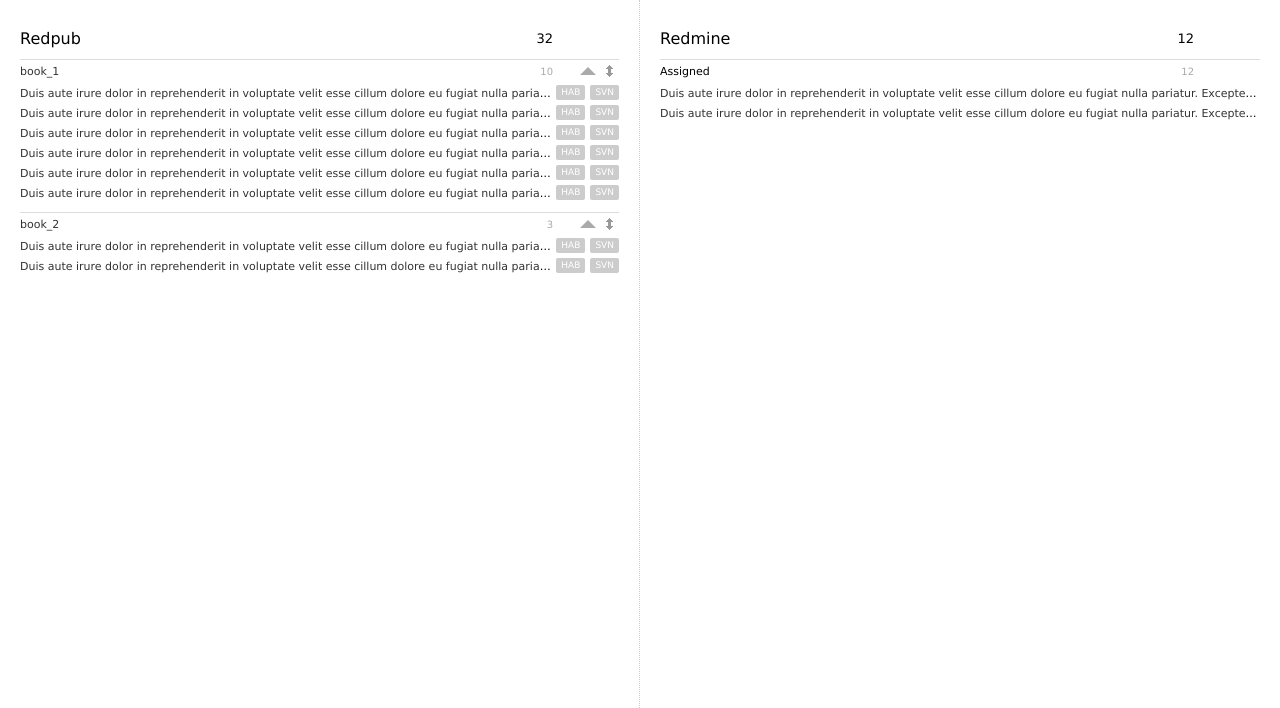
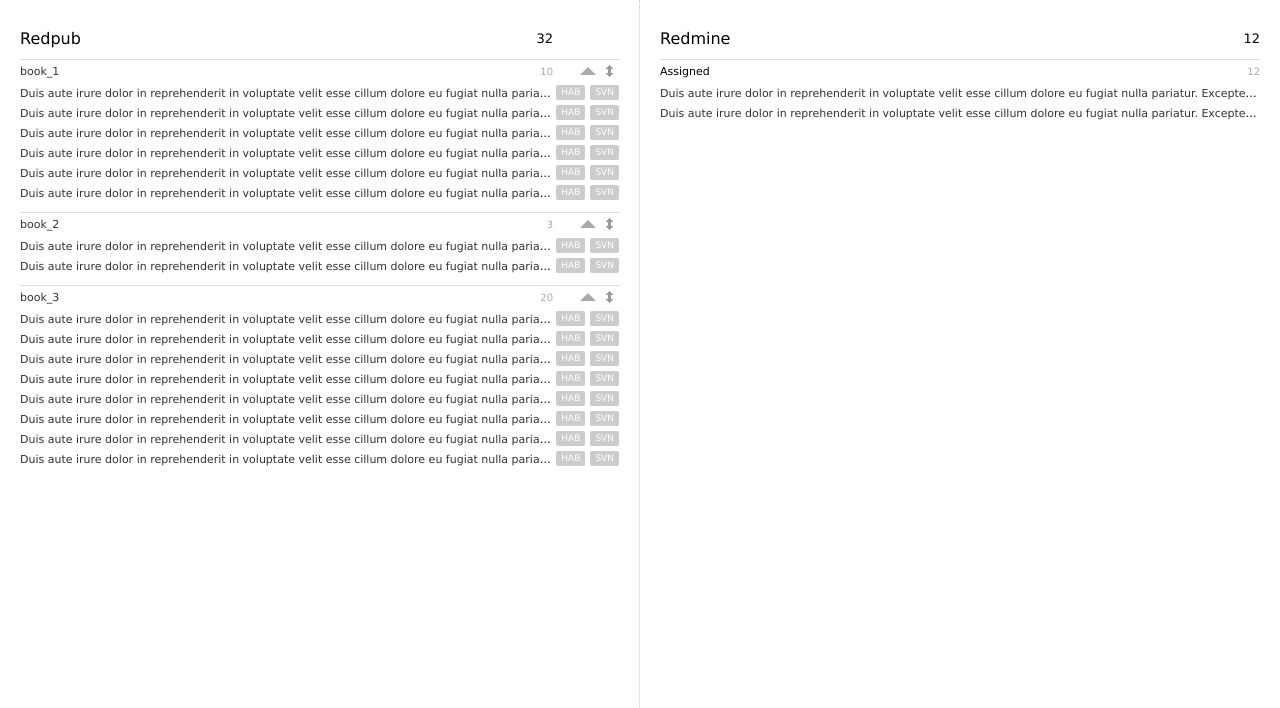
Before and after one commit to tomgenoni/projects, a PHP site: page / in a window 1280 px wide. Shown: the top 708 px of the page. Run offline with PHP 8.4, Linux system fonts and the light colour scheme; some libraries are stand-ins or nearby versions.

Commit message:
minor updates

```diff
--- a/dash/index.html
+++ b/dash/index.html
@@ -67,6 +67,51 @@
 						</li>
 					</ul>
 				</div>
+				<div class="listing" id="list-3">
+					<h3><a href="#">book_3</a><span>20</span><span class="tool tool-move"></span><span class="tool tool-hide"></span></h3>
+					<ul>
+						<li>
+							<div class="ticket-description"><a href="#">Duis aute irure dolor in reprehenderit in voluptate velit esse cillum dolore eu fugiat nulla pariatur. Excepteur sint occaecat cupidatat non proident, sunt in culpa qui officia deserunt mollit anim id est laborum.</a></div>
+							<div class="ticket-habitat"><a href="#" class="btn">Hab</a></div>
+							<div class="ticket-svn"><a href="#" class="btn">SVN</a></div>
+						</li>
+						<li>
+							<div class="ticket-description"><a href="#">Duis aute irure dolor in reprehenderit in voluptate velit esse cillum dolore eu fugiat nulla pariatur. Excepteur sint occaecat cupidatat non proident, sunt in culpa qui officia deserunt mollit anim id est laborum.</a></div>
+							<div class="ticket-habitat"><a href="#" class="btn">Hab</a></div>
+							<div class="ticket-svn"><a href="#" class="btn">SVN</a></div>
+						</li>
+						<li>
+							<div class="ticket-description"><a href="#">Duis aute irure dolor in reprehenderit in voluptate velit esse cillum dolore eu fugiat nulla pariatur. Excepteur sint occaecat cupidatat non proident, sunt in culpa qui officia deserunt mollit anim id est laborum.</a></div>
+							<div class="ticket-habitat"><a href="#" class="btn">Hab</a></div>
+							<div class="ticket-svn"><a href="#" class="btn">SVN</a></div>
+						</li>
+						<li>
+							<div class="ticket-description"><a href="#">Duis aute irure dolor in reprehenderit in voluptate velit esse cillum dolore eu fugiat nulla pariatur. Excepteur sint occaecat cupidatat non proident, sunt in culpa qui officia deserunt mollit anim id est laborum.</a></div>
+							<div class="ticket-habitat"><a href="#" class="btn">Hab</a></div>
+							<div class="ticket-svn"><a href="#" class="btn">SVN</a></div>
+						</li>
+						<li>
+							<div class="ticket-description"><a href="#">Duis aute irure dolor in reprehenderit in voluptate velit esse cillum dolore eu fugiat nulla pariatur. Excepteur sint occaecat cupidatat non proident, sunt in culpa qui officia deserunt mollit anim id est laborum.</a></div>
+							<div class="ticket-habitat"><a href="#" class="btn">Hab</a></div>
+							<div class="ticket-svn"><a href="#" class="btn">SVN</a></div>
+						</li>
+						<li>
+							<div class="ticket-description"><a href="#">Duis aute irure dolor in reprehenderit in voluptate velit esse cillum dolore eu fugiat nulla pariatur. Excepteur sint occaecat cupidatat non proident, sunt in culpa qui officia deserunt mollit anim id est laborum.</a></div>
+							<div class="ticket-habitat"><a href="#" class="btn">Hab</a></div>
+							<div class="ticket-svn"><a href="#" class="btn">SVN</a></div>
+						</li>
+						<li>
+							<div class="ticket-description"><a href="#">Duis aute irure dolor in reprehenderit in voluptate velit esse cillum dolore eu fugiat nulla pariatur. Excepteur sint occaecat cupidatat non proident, sunt in culpa qui officia deserunt mollit anim id est laborum.</a></div>
+							<div class="ticket-habitat"><a href="#" class="btn">Hab</a></div>
+							<div class="ticket-svn"><a href="#" class="btn">SVN</a></div>
+						</li>
+						<li>
+							<div class="ticket-description"><a href="#">Duis aute irure dolor in reprehenderit in voluptate velit esse cillum dolore eu fugiat nulla pariatur. Excepteur sint occaecat cupidatat non proident, sunt in culpa qui officia deserunt mollit anim id est laborum.</a></div>
+							<div class="ticket-habitat"><a href="#" class="btn">Hab</a></div>
+							<div class="ticket-svn"><a href="#" class="btn">SVN</a></div>
+						</li>
+					</ul>
+				</div>
 			</div>
 		</div>
 
--- a/dash/sass/screen.scss
+++ b/dash/sass/screen.scss
@@ -24,7 +24,10 @@ a {
 h2 {
 	font-size: 16px;
 	margin-bottom: 12px;
-	padding-right: $tool-padding;
+
+	#redpub & {
+		padding-right: $tool-padding;
+	}
 
 	span {
 		float: right;
@@ -36,9 +39,12 @@ h3 {
 	font-size: 11px;
 	margin-bottom: 5px;
 	padding-top: 3px;
-	padding-right: $tool-padding;
 	position: relative;
 	border-top: 1px solid #ddd;
+
+	#redpub & {
+		padding-right: $tool-padding;
+	}
 
 	span {
 		float: right;
--- a/dash/stylesheets/screen.css
+++ b/dash/stylesheets/screen.css
@@ -84,31 +84,37 @@ a:hover {
 h2 {
   font-size: 16px;
   margin-bottom: 12px;
+}
+/* line 28, ../sass/screen.scss */
+#redpub h2 {
   padding-right: 66px;
 }
-/* line 29, ../sass/screen.scss */
+/* line 32, ../sass/screen.scss */
 h2 span {
   float: right;
   font-size: 13px;
 }
 
-/* line 35, ../sass/screen.scss */
+/* line 38, ../sass/screen.scss */
 h3 {
   font-size: 11px;
   margin-bottom: 5px;
   padding-top: 3px;
-  padding-right: 66px;
   position: relative;
   border-top: 1px solid #ddd;
 }
-/* line 43, ../sass/screen.scss */
+/* line 45, ../sass/screen.scss */
+#redpub h3 {
+  padding-right: 66px;
+}
+/* line 49, ../sass/screen.scss */
 h3 span {
   float: right;
   font-size: 10px;
   color: #aaa;
 }
 
-/* line 50, ../sass/screen.scss */
+/* line 56, ../sass/screen.scss */
 #wrapper {
   display: -webkit-box;
   display: -moz-box;
@@ -124,7 +130,7 @@ h3 span {
   height: 100%;
 }
 
-/* line 57, ../sass/screen.scss */
+/* line 63, ../sass/screen.scss */
 .col {
   width: 50%;
   padding: 30px 20px;
@@ -134,24 +140,24 @@ h3 span {
   height: 100%;
   overflow-x: auto;
 }
-/* line 64, ../sass/screen.scss */
+/* line 70, ../sass/screen.scss */
 .col:first-child {
   border-right: 1px dotted #ccc;
 }
 
-/* line 69, ../sass/screen.scss */
+/* line 75, ../sass/screen.scss */
 .listing {
   margin-bottom: 10px;
   background: #fff;
 }
-/* line 73, ../sass/screen.scss */
+/* line 79, ../sass/screen.scss */
 .listing .tool {
   position: absolute;
   top: 5px;
   width: 12px;
   height: 12px;
 }
-/* line 79, ../sass/screen.scss */
+/* line 85, ../sass/screen.scss */
 .listing .tool.tool-hide {
   top: 7px;
   right: 23px;
@@ -162,17 +168,17 @@ h3 span {
   border-bottom: 8px solid #aaa;
   cursor: pointer;
 }
-/* line 89, ../sass/screen.scss */
+/* line 95, ../sass/screen.scss */
 .listing .tool.tool-hide:hover {
   border-bottom-color: #006aa7;
 }
-/* line 93, ../sass/screen.scss */
+/* line 99, ../sass/screen.scss */
 .listing .tool.tool-move {
   background: url(../i/arrow.png) no-repeat;
   right: 3px;
   cursor: ns-resize;
 }
-/* line 104, ../sass/screen.scss */
+/* line 110, ../sass/screen.scss */
 .listing li {
   display: -webkit-box;
   display: -moz-box;
@@ -184,15 +190,15 @@ h3 span {
   box-orient: horizontal;
   margin-bottom: 3px;
 }
-/* line 109, ../sass/screen.scss */
+/* line 115, ../sass/screen.scss */
 .listing li > div {
   padding-right: 5px;
 }
-/* line 111, ../sass/screen.scss */
+/* line 117, ../sass/screen.scss */
 .listing li > div:last-child {
   padding-right: 0;
 }
-/* line 116, ../sass/screen.scss */
+/* line 122, ../sass/screen.scss */
 .listing li .btn {
   font-size: 9px;
   text-transform: uppercase;
@@ -208,11 +214,11 @@ h3 span {
   line-height: 15px;
   display: block;
 }
-/* line 127, ../sass/screen.scss */
+/* line 133, ../sass/screen.scss */
 .listing li .btn:hover {
   background: #006aa7;
 }
-/* line 133, ../sass/screen.scss */
+/* line 139, ../sass/screen.scss */
 .listing li .ticket-description {
   -webkit-box-flex: 1;
   -moz-box-flex: 1;
```
